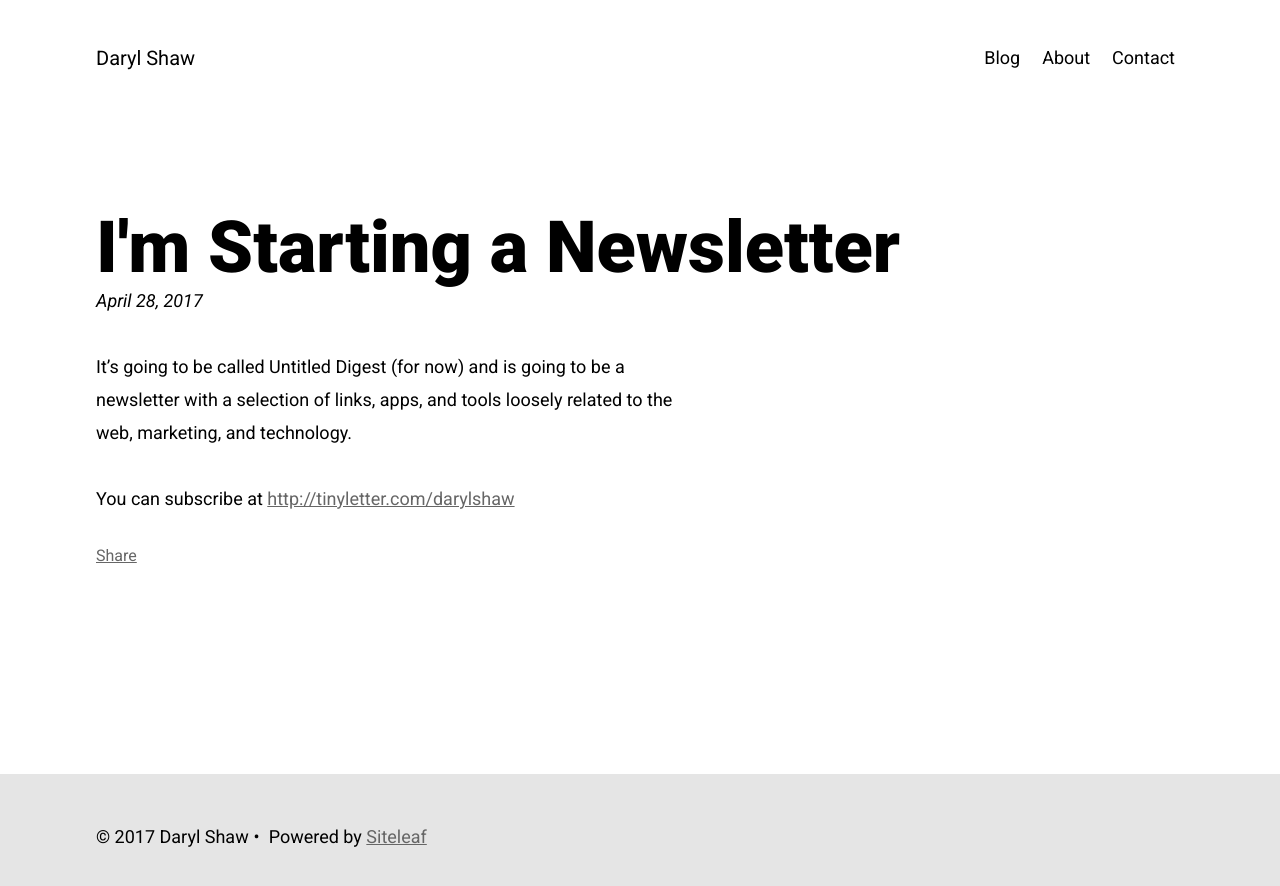
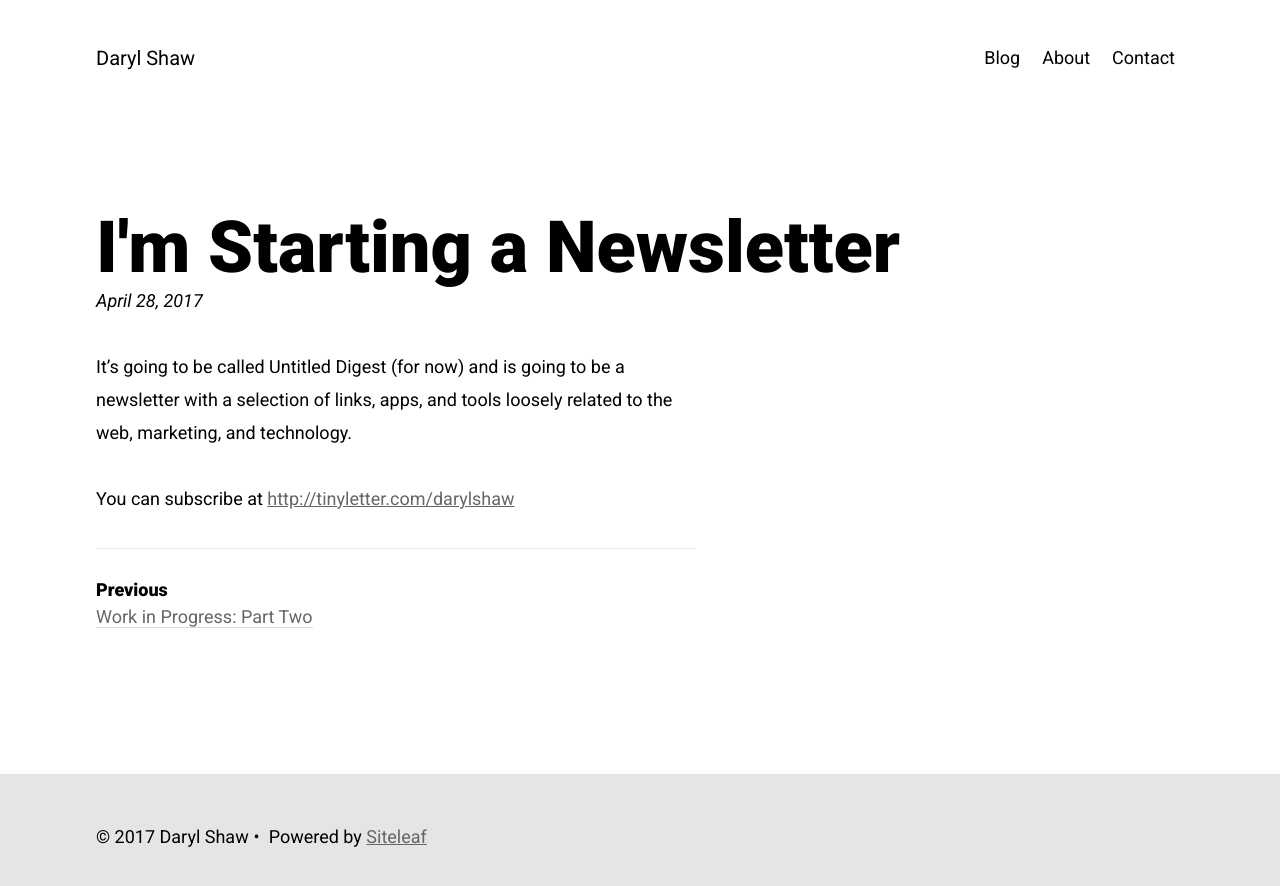
Before and after one commit to darylshaw/darylshaw.co.uk, a Jekyll site: the page built from _posts/2017-04-28-im-starting-a-newsletter.markdown, in a window 1280 px wide. Shown: the top 886 px of the page. Built offline with Jekyll 4.4.1, drawn with Linux system fonts in a browser that asks for light colours; our own code applies the rules of GitHub Pages for plain Markdown files; comment, search, counter and statistics services are not loaded.

Commit message:
Added next and previous links to post footer. Removed share from posts. Started to remove styles I'm no longer using.

```diff
--- a/_includes/share.html
+++ /dev/null
@@ -1,2 +0,0 @@
-<a class="share" href="https://twitter.com/intent/tweet?text=&quot;{{ page.title }}&quot;%20{{ permalink }}%20via%20&#64;{{ site.twitter.username }}" data-dnt="true">Share</a>
-<script>!function(d,s,id){var js,fjs=d.getElementsByTagName(s)[0];if(!d.getElementById(id)){js=d.createElement(s);js.id=id;js.src="//platform.twitter.com/widgets.js";fjs.parentNode.insertBefore(js,fjs);}}(document,"script","twitter-wjs");</script>
--- a/_layouts/post.html
+++ b/_layouts/post.html
@@ -14,9 +14,30 @@
             <div class="content-main">
               {{ content }}
             </div>
-            <footer>
-              {% include share.html %}
-            </footer>
+            <div class="post-footer">
+              <footer>
+                <nav>
+                  <ul class="next-prev">
+                    <li class="prev">
+                      {% if page.previous.url %}
+                      <a href="{{page.previous.url}}">
+                        <h3>Previous</h3>
+                        <span>{{page.previous.title}}</span>
+                      </a>
+                      {% endif %}
+                    </li>
+                    <li class="next">
+                      {% if page.next.url %}
+                      <a href="{{page.next.url}}">
+                        <h3>Next</h3>
+                        <span>{{page.next.title}}</span>
+                      </a>
+                      {% endif %}
+                    </li>
+                  </ul>
+                </nav>
+              </footer>
+            </div>
           </article>
         </div>
       </div>
--- a/_posts/2017-04-28-im-starting-a-newsletter.markdown
+++ b/_posts/2017-04-28-im-starting-a-newsletter.markdown
@@ -1,6 +1,7 @@
 ---
 title: I'm Starting a Newsletter
 date: 2017-04-28 21:34:00 Z
+layout: post
 ---
 
 It's going to be called Untitled Digest (for now) and is going to be a newsletter with a selection of links, apps, and tools loosely related to the web, marketing, and technology.
--- a/_sass/_styles.scss
+++ b/_sass/_styles.scss
@@ -154,7 +154,7 @@ input {
 /* Header */
 
 .site-header-main {
-  padding: 1.5em 3em;
+  padding: 1.5em 2em;
 
   hgroup {
     margin: 0 0 1em;
@@ -215,7 +215,7 @@ input {
 }
 
 .page-content {
-  margin: 3em;
+  margin: 2em;
 }
 
 .title {
@@ -368,26 +368,31 @@ input {
       }
     }
   }
+}
 
-  .share {
-    text-align: center;
-    display: block;
-    margin: 0 auto;
-    width: 76px;
-    font-size: $fs5;
-    font-family: $sans;
-    text-transform: uppercase;
-    font-weight: bold;
-    letter-spacing: 1px;
-    padding: 4px 6px 4px 6px;
-    color: $grey-light;
-    border: 2px solid transparentize($grey-light,.3);
-    @include br(4px);
+.post-footer {
+  max-width: 37.5em;
 
-    &:hover {
-      color: $link;
-      border-color: transparentize($link,.3);
-      @include transit(all,.2s,ease)
+  .next-prev {
+    border-top: 1px solid $lt-grey;
+    display: flex;
+    line-height: 1.5;
+
+    li {
+      flex: 0 0 50%;
+
+      a {
+        text-decoration: none;
+        padding: 1em;
+
+        h3 {
+          color: $black;
+        }
+
+        span {
+          border-bottom: 1px solid $grey;
+        }
+      }
     }
   }
 }
@@ -437,50 +442,10 @@ input {
     font-style: italic;
     font-size: $fs4;
   }
-  .prev-posts {
-    @include column(6,10);
-    max-width: 600px;
-    min-height: 250px;
-    padding-left: 5vw;
-
-    p {
-      padding-top: $lh*2;
-    }
-
-    li {
-      @include row(12);
-      margin-top: $lh/2;
-
-      .recent-title {
-        @include column(8,12);
-        font-style: italic;
-        a {
-          &:hover {
-            color: $white;
-          }
-        }
-      }
-
-      span.date {
-        float: none;
-        color: transparentize($grey-light, .4);
-        @include column(4,12);
-        position: relative;
-        font-size: $fs5;
-        font-family: $sans;
-        text-transform: uppercase;
-        text-align: right;
-      }
-    }
-  }
-}
-
-.disqus {
-  margin-top: $lh*3;
 }
 
 .site-footer-main {
-  padding: 1.5em 2.66669em;
+  padding: 1.5em 2em;
 
   ul {
     li {
@@ -529,18 +494,6 @@ input {
 
   footer {
     font-size: $fs5;
-
-    .prev-posts {
-      li  {
-        span.date {
-          font-size: $fs6;
-        }
-      }
-    }
-
-    .social {
-      right: 10vw;
-    }
   }
 }
 
@@ -555,18 +508,6 @@ input {
     aside {
       width: 90%;
       margin: 0 auto;
-    }
-
-    .prev-posts {
-      @include column(9);
-      padding-left: 0;
-      float: none;
-      margin: 0 auto;
-      display: block;
-
-      li {
-        margin-top: $lh/2;
-      }
     }
   }
 }
--- a/_sass/_variables.scss
+++ b/_sass/_variables.scss
@@ -7,6 +7,8 @@
 
 $black:  #000;
 $white: #fff;
+$grey: #ddd;
+$lt-grey: #eee;
 
 /* Gray scale */
 
```
